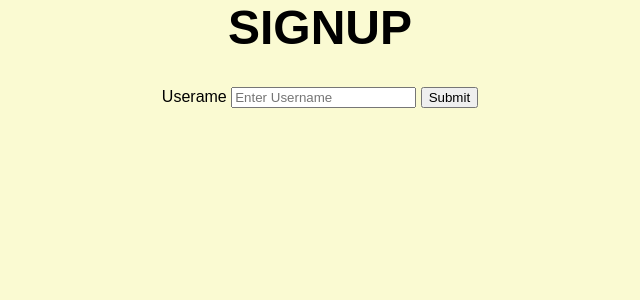
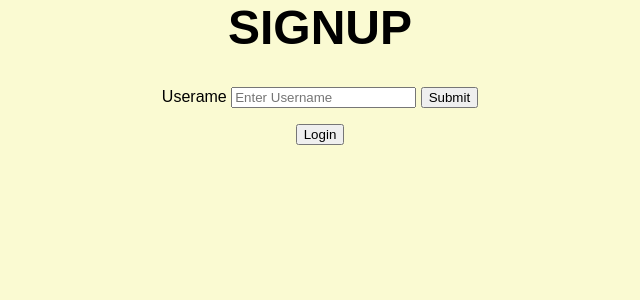
Before and after one commit to astronite/project1-pdoluweera1, a Flask app: page /signup in a window 1280 px wide. Shown: the top 300 px of the page, without its empty margins (320-960 px from the left). Run offline with Flask 2, Linux system fonts and the light colour scheme.

Commit message:
Login page that has button that goes to signup then signup page that has button that stores username and another button that redicrects back to the login page. Now just need to do flask login

```diff
--- a/app.py
+++ b/app.py
@@ -9,6 +9,7 @@ from dotenv import find_dotenv, load_dotenv, main
 from flask_login import LoginManager, UserMixin, login_required, login_user, logout_user
 
 app = flask.Flask(__name__)
+
 
 @app.route('/', methods = ['GET','POST'])
 
--- a/templates/signup.html
+++ b/templates/signup.html
@@ -12,6 +12,7 @@
         <input type="text" id="username" placeholder="Enter Username" name="username">
         <button type="submit">Submit</button>
     </form>
+    <p class="bottom"> <a href= /><button>Login</button></a> </p>
     <h2>
         {{data}}
     </h2>
```
